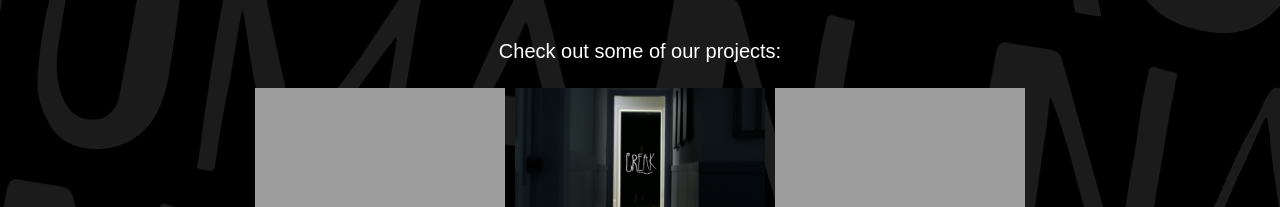
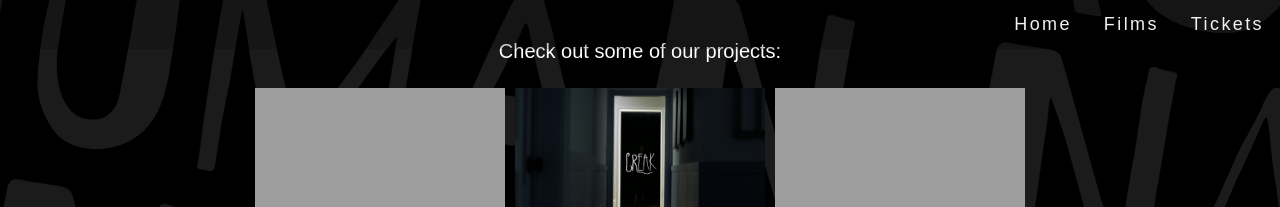
Before and after one commit to nauthuman/website, a Jekyll site: the page built from projects.html, in a window 1280 px wide. Shown: the top 207 px of the page. Built offline with Jekyll 4.4.1, drawn with Linux system fonts in a browser that asks for light colours; some web fonts are replaced.

Commit message:
Update header.html

```diff
--- a/_includes/header.html
+++ b/_includes/header.html
@@ -33,5 +33,10 @@
 
 <header>
   <body>
+    <div class="navbar">
+      <a href="/tickets">Tickets</a>
+      <a href="/films">Films</a>
+      <a href="/index">Home</a>
+    </div>
   </body>
 </header>
```
